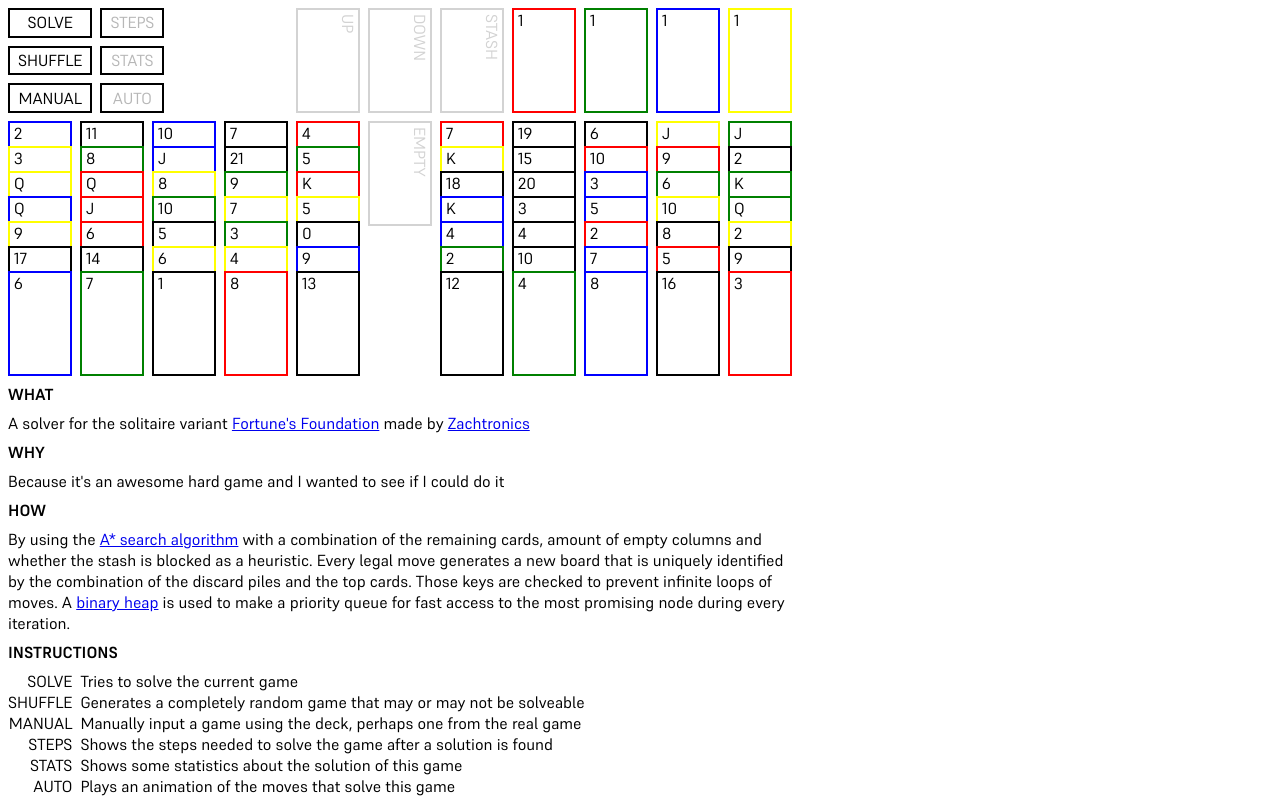
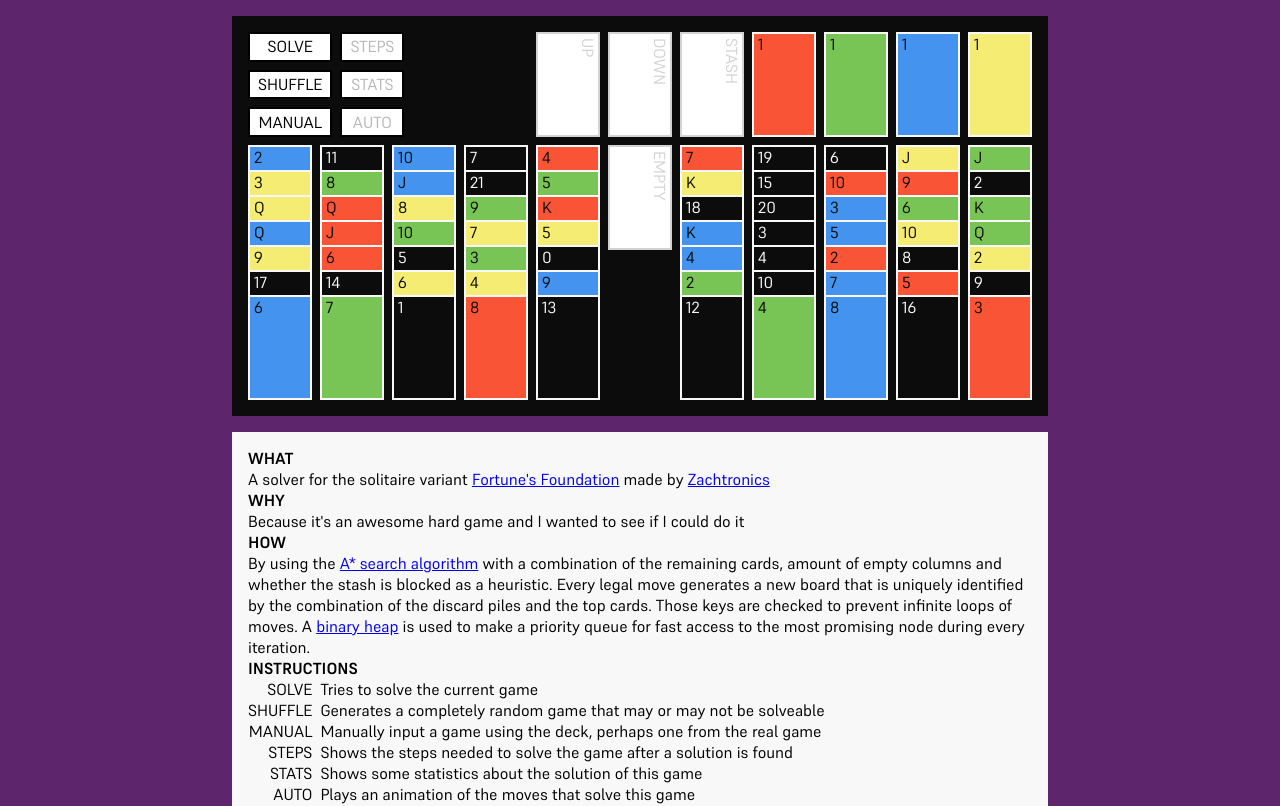
Before and after one commit to Dubbelll/Fortuna, a SvelteKit app: page / in a window 1280 px wide. Shown: the top 806 px of the page. Built offline with nearby package versions, Linux system fonts and the light colour scheme.

Commit message:
First attempt at making this look good

```diff
--- a/src/app.html
+++ b/src/app.html
@@ -19,8 +19,13 @@
 		}
 
 		:root {
-			--black1: #0c0c0c;
-			--white1: #f2f2f2;
+			--black: #0c0c0c;
+			--white: #f8f8f8;
+			--red: #f95436;
+			--green: #78c555;
+			--blue: #4494ef;
+			--yellow: #f5ed73;
+			--purple: #5d256b;
 		}
 
 		@font-face {
--- a/src/routes/+page.svelte
+++ b/src/routes/+page.svelte
@@ -207,7 +207,8 @@
 	}
 </script>
 
-<div class="container">
+<div class="page">
+	<div class="content">
 		<div class="game">
 			<div class="discard">
 				<Menu
@@ -234,17 +235,24 @@
 		</div>
 		<Explanation />
 	</div>
+</div>
 
 <svelte:head>
 	<title>Fortuna</title>
 </svelte:head>
 
 <style>
-	.container {
+	.page {
+		display: flex;
+		justify-content: center;
+		background-color: var(--purple);
+	}
+
+	.content {
 		display: grid;
 		grid-auto-columns: min-content;
-		gap: 8px;
-		padding: 8px;
+		gap: 16px;
+		padding: 16px;
 	}
 
 	.game {
@@ -252,8 +260,10 @@
 		display: grid;
 		justify-content: start;
 		gap: 8px;
-		width: min(calc(100dvw - 16px), 784px);
-		max-height: calc(100dvh - 16px);
+		width: min(calc(100dvw - 32px), 816px);
+		max-height: calc(100dvh - 32px);
+		padding: 16px;
+		background-color: var(--black);
 	}
 
 	.discard {
--- a/src/routes/_components/Card.svelte
+++ b/src/routes/_components/Card.svelte
@@ -55,29 +55,32 @@
 		aspect-ratio: 1 / 1.64;
 		background-color: white;
 		user-select: none;
+		color: var(--black);
+		border: 2px solid var(--white);
 
 		&.empty {
-			border: 2px solid lightgrey;
+			background-color: lightgrey;
 		}
 
 		&.tarot {
-			border: 2px solid black;
+			background-color: var(--black);
+			color: var(--white);
 		}
 
 		&.red {
-			border: 2px solid red;
+			background-color: var(--red);
 		}
 
 		&.green {
-			border: 2px solid green;
+			background-color: var(--green);
 		}
 
 		&.blue {
-			border: 2px solid blue;
+			background-color: var(--blue);
 		}
 
 		&.yellow {
-			border: 2px solid yellow;
+			background-color: var(--yellow);
 		}
 	}
 
--- a/src/routes/_components/Explanation.svelte
+++ b/src/routes/_components/Explanation.svelte
@@ -1,6 +1,9 @@
+<section>
 	<h1>WHAT</h1>
 	<p>
-	A solver for the solitaire variant <a href="https://www.zachtronics.com/solitaire-collection">
+		A solver for the solitaire variant <a
+			href="https://www.zachtronics.com/solitaire-collection"
+		>
 			Fortune's Foundation
 		</a>
 		made by
@@ -10,7 +13,9 @@
 	<p>Because it's an awesome hard game and I wanted to see if I could do it</p>
 	<h1>HOW</h1>
 	<p>
-	By using the <a href="https://en.wikipedia.org/wiki/A*_search_algorithm">A* search algorithm</a>
+		By using the <a href="https://en.wikipedia.org/wiki/A*_search_algorithm">
+			A* search algorithm
+		</a>
 		with a combination of the remaining cards, amount of empty columns and whether the stash is blocked
 		as a heuristic. Every legal move generates a new board that is uniquely identified by the combination
 		of the discard piles and the top cards. Those keys are checked to prevent infinite loops of moves.
@@ -34,7 +39,7 @@
 		<p>Plays an animation of the moves that solve this game</p>
 	</div>
 	<h1>RULES</h1>
-<ul>
+	<ul class="rules">
 		<li>Move one card at a time</li>
 		<li>Cards of the same suit can stack if they are 1 rank apart</li>
 		<li>Cards can be discarded if they are 1 rank apart of the matching discard pile</li>
@@ -43,8 +48,14 @@
 		<li>The standard suits only have one discard: going up</li>
 		<li>The stash blocks discards, but only to the standard suits</li>
 	</ul>
+</section>
 
 <style>
+	section {
+		padding: 16px;
+		background-color: var(--white);
+	}
+
 	.instructions {
 		display: grid;
 		grid-template-columns: min-content auto;
@@ -54,4 +65,8 @@
 	.action {
 		justify-self: end;
 	}
+
+	.rules {
+		list-style-position: inside;
+	}
 </style>
```
Lines whose indentation alone changed are shown as unchanged.
